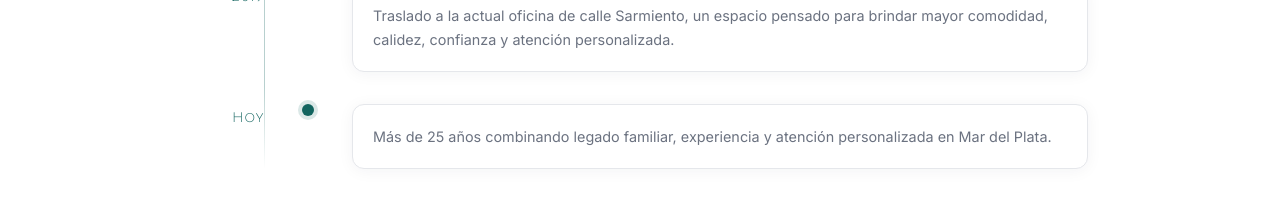
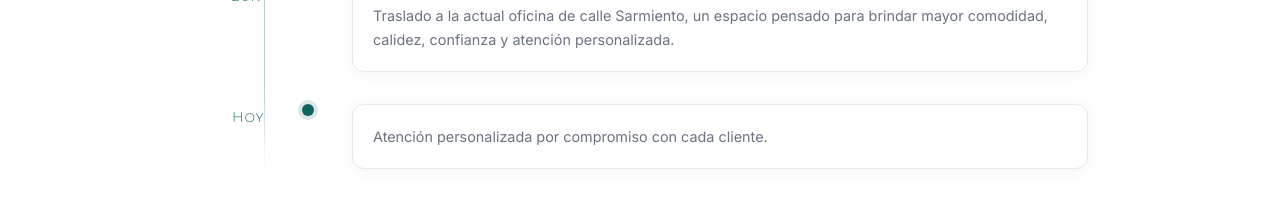
Before and after one commit to Lucarodriguez7/caramelloprop, a React (Vite) app: page /Nosotros in a window 1280 px wide. Shown: the part 2400-2615 px from the top of the page. Built offline with nearby package versions, Linux system fonts and the light colour scheme.

Commit message:
timeline

```diff
--- a/src/pages/Nosotros.jsx
+++ b/src/pages/Nosotros.jsx
@@ -61,7 +61,7 @@ const TIMELINE = [
     { year: '2001', text: 'Con el acompañamiento constante de la familia y el valioso aporte de su esposa, la firma crece y se consolida como Caramello Propiedades en Güemes 3231.' },
     { year: '2008', text: 'Nueva etapa para la firma: traslado a la oficina de Alvarado 1218 e incorporación de Mariana Caramello como profesional matriculada, impulsando crecimiento y renovación.' },
     { year: '2019', text: 'Traslado a la actual oficina de calle Sarmiento, un espacio pensado para brindar mayor comodidad, calidez, confianza y atención personalizada.' },
-    { year: 'Hoy', text: 'Más de 25 años combinando legado familiar, experiencia y atención personalizada en Mar del Plata.' },
+    { year: 'Hoy', text: 'Atención personalizada por compromiso con cada cliente.' },
 ]
 
 /* ── Componente principal ──────────────────────────────── */
```
